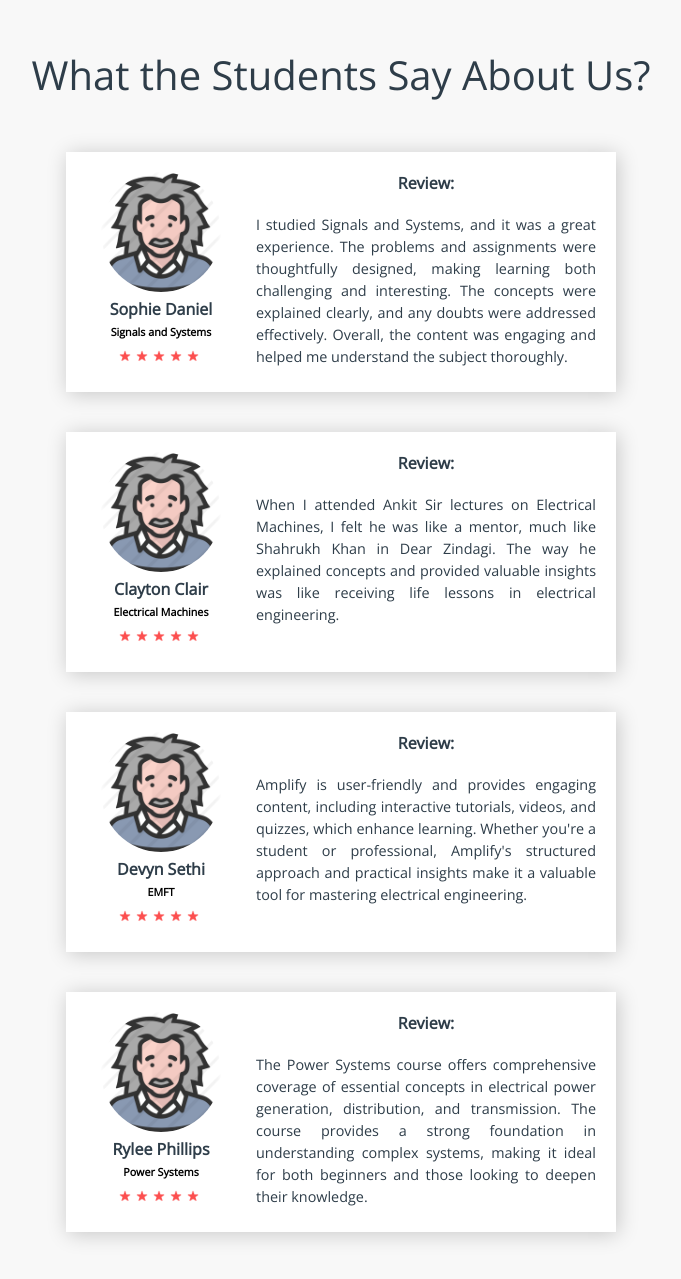
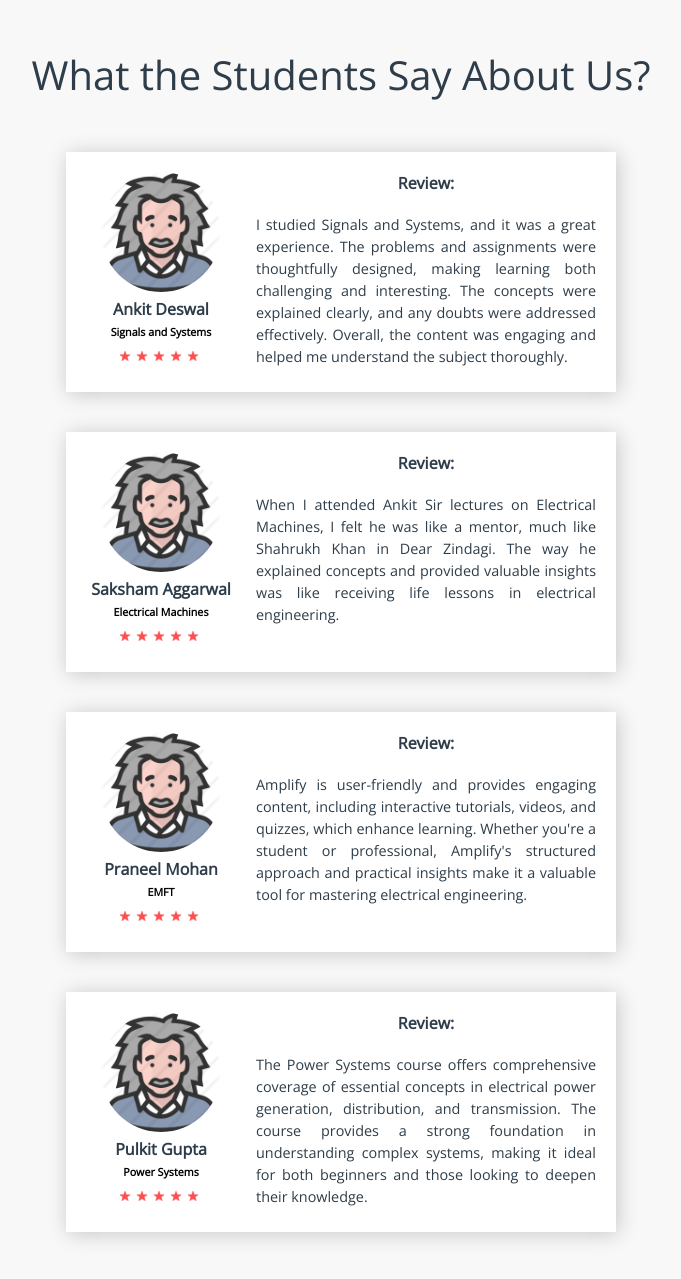
Before and after one commit to AbhijeetMasand/Amplify, a plain HTML site: page index.html in a window 1280 px wide. Shown: the part 1981-3260 px from the top of the page, without its empty margins (299-980 px from the left). Drawn offline with nearby package versions, Linux system fonts and the light colour scheme.

Commit message:
Review  name changes

```diff
--- a/index.html
+++ b/index.html
@@ -101,7 +101,7 @@
 	<div class="rev-container">
 		<div class="rev-card">
 			<div class="identity">
-				<img src="images/creator/Human 1.png"><p>Sophie Daniel</p>
+				<img src="images/creator/Human 1.png"><p>Ankit Deswal</p>
 				<h6>Signals and Systems</h6>
 				<div class="rating"><img src="images/icon/star.png"><img src="images/icon/star.png"><img src="images/icon/star.png"><img src="images/icon/star.png"><img src="images/icon/star.png"></div>
 			</div>
@@ -114,7 +114,7 @@
 		</div>
 		<div class="rev-card">
 			<div class="identity">
-				<img src="images/creator/Human 2.png"><p>Clayton Clair</p>
+				<img src="images/creator/Human 2.png"><p>Saksham Aggarwal</p>
 				<h6>Electrical Machines</h6>
 				<div class="rating"><img src="images/icon/star.png"><img src="images/icon/star.png"><img src="images/icon/star.png"><img src="images/icon/star.png"><img src="images/icon/star.png"></div>
 			</div>
@@ -127,7 +127,7 @@
 		</div>
 		<div class="rev-card">
 			<div class="identity">
-				<img src="images/creator/Human 3.png"><p>Devyn Sethi</p>
+				<img src="images/creator/Human 3.png"><p>Praneel Mohan</p>
 				<h6>EMFT</h6>
 				<div class="rating"><img src="images/icon/star.png"><img src="images/icon/star.png"><img src="images/icon/star.png"><img src="images/icon/star.png"><img src="images/icon/star.png"></div>
 			</div>
@@ -140,7 +140,7 @@
 		</div>
 		<div class="rev-card">
 			<div class="identity">
-				<img src="images/creator/Human 4.png"><p>Rylee Phillips</p>
+				<img src="images/creator/Human 4.png"><p>Pulkit Gupta</p>
 				<h6>Power Systems</h6>
 				<div class="rating"><img src="images/icon/star.png"><img src="images/icon/star.png"><img src="images/icon/star.png"><img src="images/icon/star.png"><img src="images/icon/star.png"></div>
 			</div>
```
